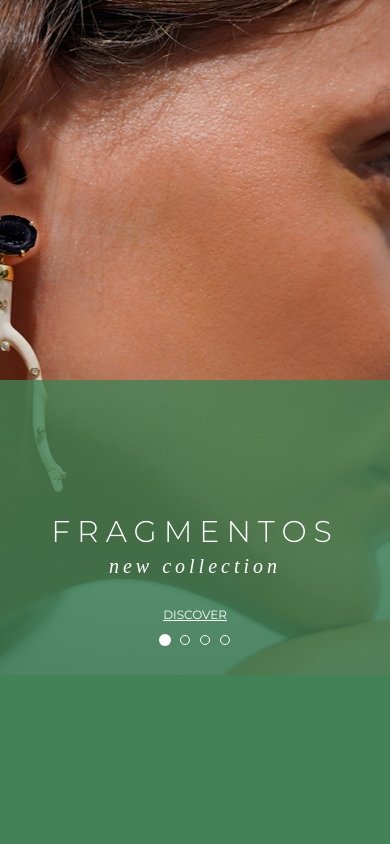
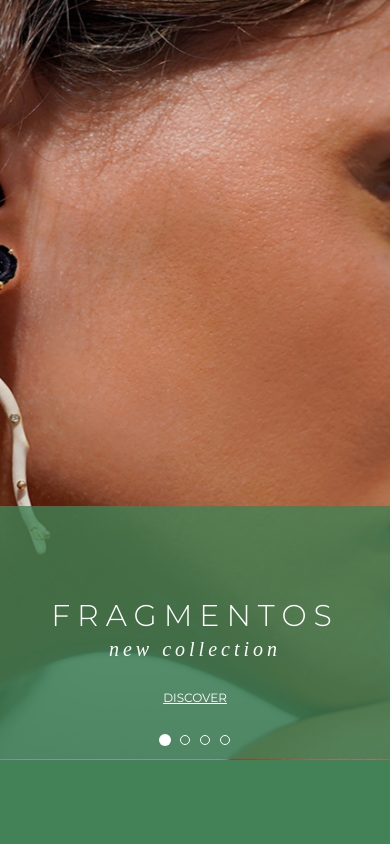
Before and after one commit to hevertonsb/roberta-rio, a plain HTML site: page index.html in a window 390 px wide. Shown: the top 844 px of the page. Drawn offline with Linux system fonts and the light colour scheme; a web font is replaced by a local one.

Commit message:
ajustes slider mobile

```diff
--- a/sass/slider.scss
+++ b/sass/slider.scss
@@ -11,7 +11,7 @@ svg {
 
 .slider-container {
 	position: relative;
-	height: 80vh;
+	height: 90vh;
 	overflow: hidden;
 	user-select: none;
 	cursor: all-scroll;
@@ -55,7 +55,7 @@ svg {
 	position: absolute;
 	z-index: 3;
 	left: 50%;
-	bottom: 3rem;
+	bottom: 1.5rem;
 	transform: translateX(-50%);
 	font-size: 0;
 	list-style-type: none;
@@ -355,7 +355,7 @@ svg {
 				display:none;
 			}
 			.discover-collection{
-				height: 35vh;
+				height: 30vh;
 			}
 		}
 	}
```
Also changed, not shown: css/main.css, 1 other file.
